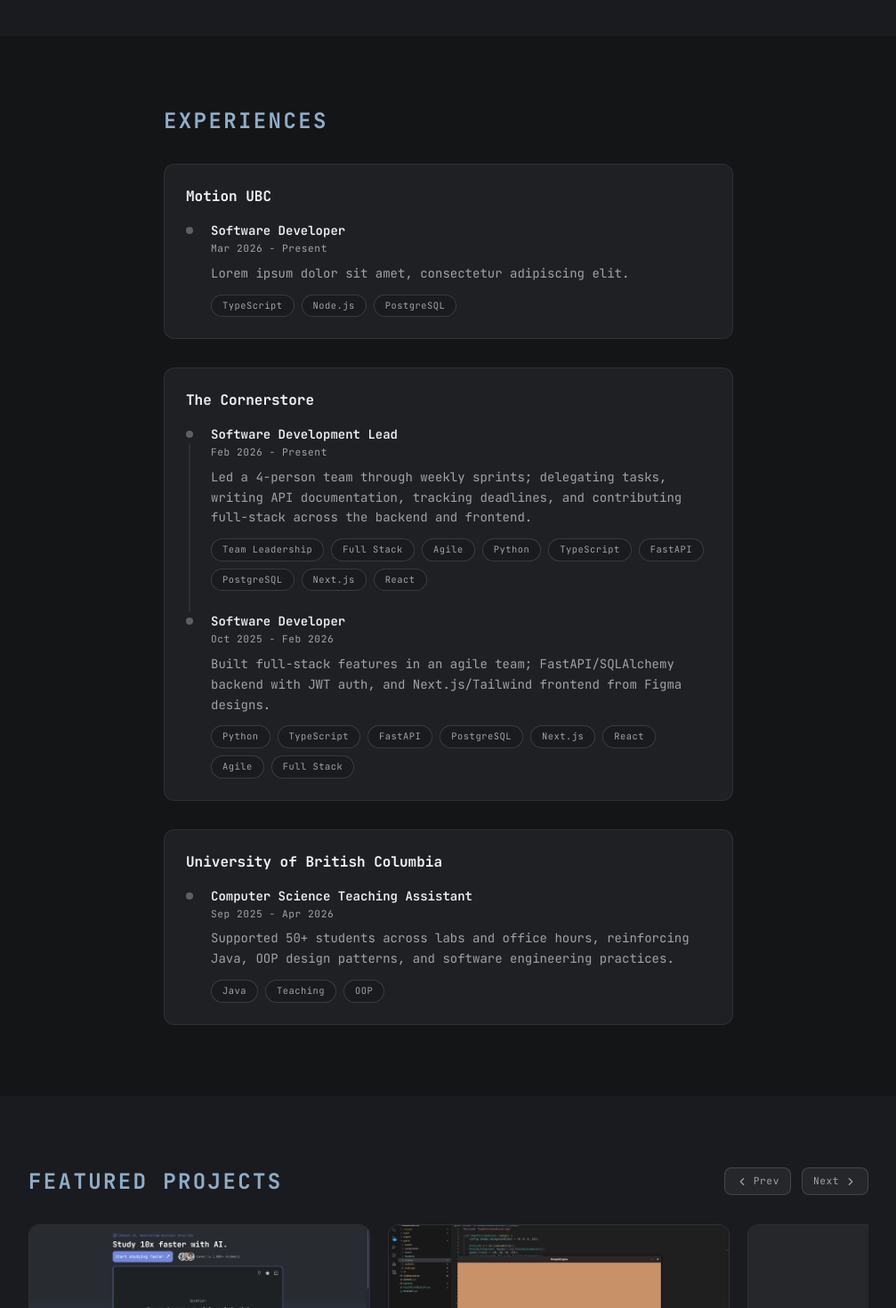
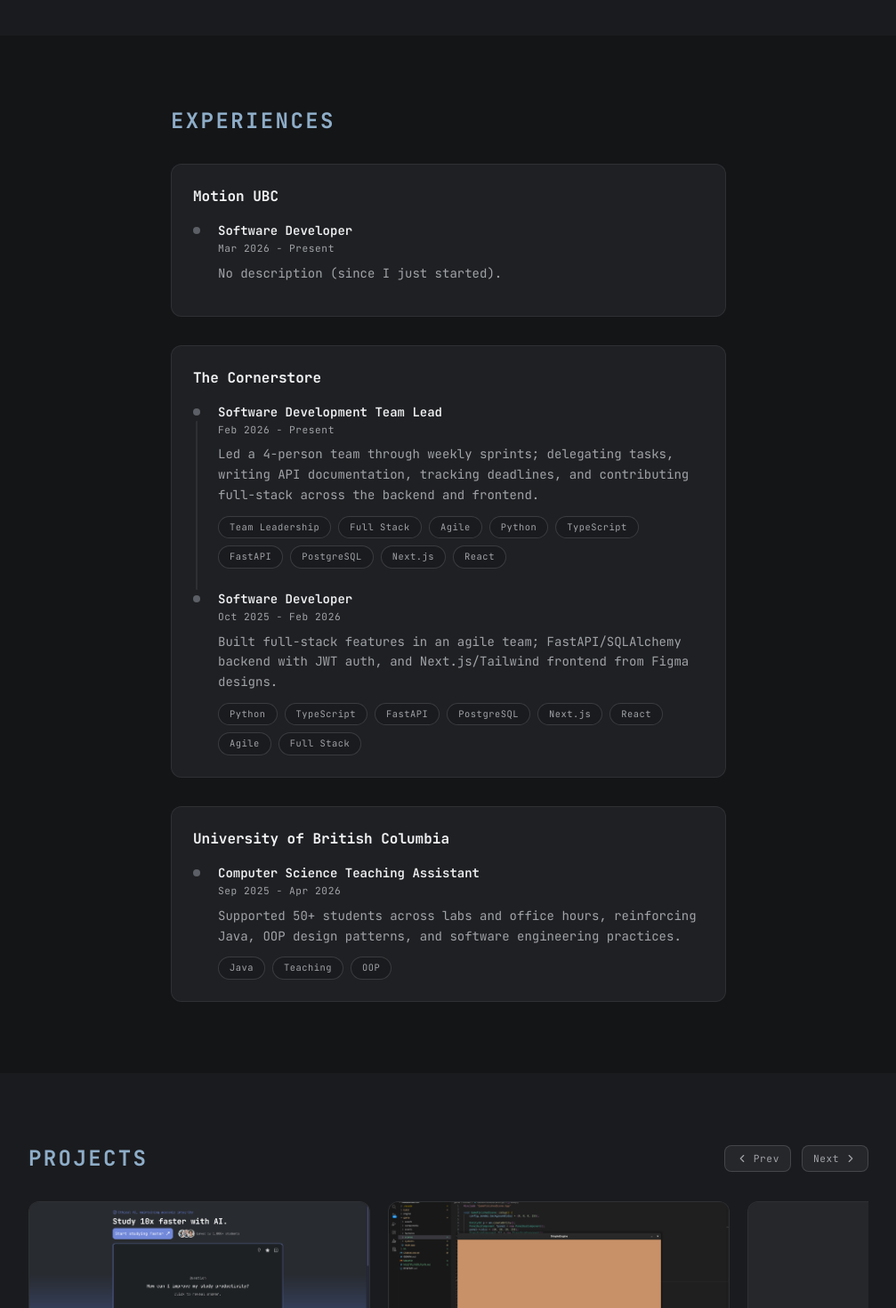
Before and after one commit to SudiMango/personal_website, a Next.js app in the folder frontend/: page / in a window 1280 px wide. Shown: the part 760-2230 px from the top of the page at 89% size, without its empty margins (136-1143 px from the left). Built offline with nearby package versions, Linux system fonts and the light colour scheme.

Commit message:
Minor changes

```diff
--- a/frontend/next.config.ts
+++ b/frontend/next.config.ts
@@ -1,6 +1,7 @@
 import type { NextConfig } from "next";
 
 const nextConfig: NextConfig = {
+    output: 'standalone',
     devIndicators: false,
 };
 
--- a/frontend/src/components/ExperiencesPage.tsx
+++ b/frontend/src/components/ExperiencesPage.tsx
@@ -17,9 +17,8 @@
             {
                 role: "Software Developer",
                 dateRange: "Mar 2026 - Present",
-                description:
-                    "Lorem ipsum dolor sit amet, consectetur adipiscing elit.",
-                tags: ["TypeScript", "Node.js", "PostgreSQL"],
+                description: "No description (since I just started).",
+                tags: [],
             },
         ],
     },
@@ -27,7 +26,7 @@
         company: "The Cornerstore",
         roles: [
             {
-                role: "Software Development Lead",
+                role: "Software Development Team Lead",
                 dateRange: "Feb 2026 - Present",
                 description:
                     "Led a 4-person team through weekly sprints; delegating tasks, writing API documentation, tracking deadlines, and contributing full-stack across the backend and frontend.",
@@ -129,7 +128,7 @@
 const ExperiencesPage = () => {
     return (
         <div className="flex min-h-screen w-screen justify-center bg-bg-sunken items-center py-20">
-            <div className="max-w-2xl w-full mx-auto flex flex-col gap-14 px-4">
+            <div className="max-w-2xl w-full mx-auto flex flex-col gap-14 px-6">
                 <section className="flex flex-col gap-8">
                     <h2 className="font-bold tracking-widest uppercase text-accent text-2xl">
                         Experiences
--- a/frontend/src/components/ProjectsPage.tsx
+++ b/frontend/src/components/ProjectsPage.tsx
@@ -157,7 +157,7 @@
             <div className="w-full max-w-5xl mx-auto px-10 flex flex-col gap-8">
                 <div className="flex items-center justify-between">
                     <h2 className="font-bold tracking-widest uppercase text-accent text-2xl">
-                        Featured Projects
+                        Projects
                     </h2>
                     <div className="flex items-center gap-3">
                         <button
```
